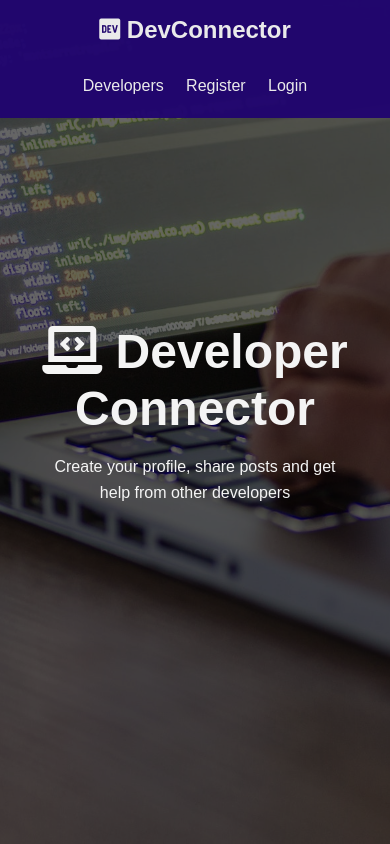
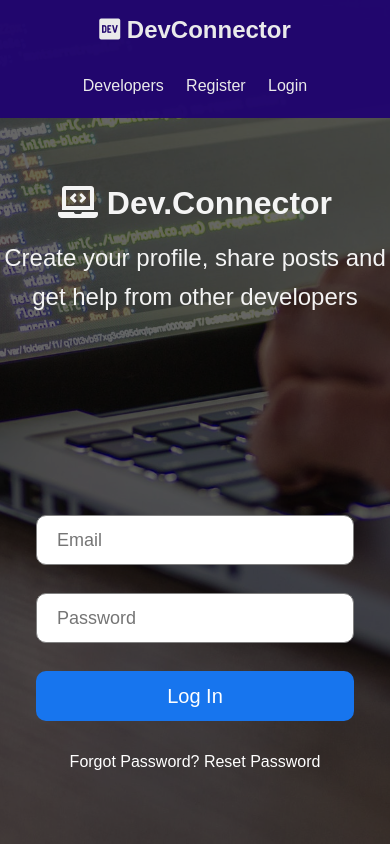
Before and after one commit to zAhmedAly/tempapp, a React (Create React App) app: page / in a window 390 px wide. Built offline with nearby package versions, Linux system fonts and the light colour scheme.

Commit message:
commit 052520201-02

```diff
--- a/src/App.css
+++ b/src/App.css
@@ -14,7 +14,7 @@
 }
 
 body {
-  font-family: 'Raleway', sans-serif;
+  font-family: "Raleway", sans-serif;
   font-size: 1rem;
   line-height: 1.6;
   background-color: var(--light-color);
@@ -84,7 +84,7 @@ ul {
 /* Landing Page */
 .main {
   position: relative;
-  background: url('./img/showcase.jpg') no-repeat center center/cover;
+  background: url("./img/showcase.jpg") no-repeat center center/cover;
   height: 100vh;
 }
 
@@ -183,4 +183,8 @@ ul {
   .header h1 {
     margin-bottom: 1rem;
   }
+
+  .main-inner {
+    width: 100%;
+  }
 }
--- a/src/components/layout/Main.jsx
+++ b/src/components/layout/Main.jsx
@@ -1,15 +1,18 @@
+import Login from "../login/Login";
+
 const Main = () => {
   return (
     <section className="main">
       <div className="dark-overlay">
         <div className="main-inner">
-          <h1 className="x-large">
+          <Login />
+          {/* <h1 className="x-large">
             {" "}
             <i class="fas fa-laptop-code"></i> Developer Connector
           </h1>
           <p className="lead">
             Create your profile, share posts and get help from other developers
-          </p>
+          </p> */}
         </div>
       </div>
     </section>
--- /dev/null
+++ b/src/components/login/Login.jsx
@@ -0,0 +1,31 @@
+import { Link } from "react-router-dom";
+import "./login.css";
+
+const Login = () => {
+  return (
+    // <div className="login">
+    <div className="loginWrapper">
+      <div className="loginLeft">
+        <h1 className="loginLogo">
+          {" "}
+          <i class="fas fa-laptop-code"></i> Dev.Connector
+        </h1>
+        <span className="loginDesc">
+          Create your profile, share posts and get help from other developers
+        </span>
+      </div>
+      <div className="loginRight">
+        <div className="loginBox">
+          <input placeholder="Email" className="loginInput" />
+          <input placeholder="Password" className="loginInput" />
+          <button className="loginButton">Log In</button>
+          <span className="loginForgot">Forgot Password? Reset Password</span>
+          {/* <button className="loginRegisterButton">Create a New Account</button> */}
+        </div>
+      </div>
+    </div>
+    // </div>
+  );
+};
+
+export default Login;
--- /dev/null
+++ b/src/components/login/login.css
@@ -0,0 +1,113 @@
+.login {
+  width: 100vw;
+  height: 100vh;
+  /* background-color: #f0f2f5; */
+  display: flex;
+  align-items: center;
+  justify-content: center;
+}
+
+.loginWrapper {
+  width: 80%;
+  height: 80%;
+  display: flex;
+}
+
+.loginLeft {
+  flex: 1;
+  display: flex;
+  flex-direction: column;
+  justify-content: center;
+  /* align-items: center; */
+  /* top: 0; */
+}
+
+.loginRight {
+  flex: 1;
+  display: flex;
+  flex-direction: column;
+  justify-content: center;
+  margin-top: 2rem;
+  padding: 1rem;
+}
+
+.loginLogo {
+  font-size: 3rem;
+  font-weight: 800;
+  /* color: #1775ee; */
+  margin-bottom: 10px;
+}
+
+.loginDesc {
+  font-size: 24px;
+}
+
+.loginBox {
+  height: 300px;
+  padding: 20px;
+  /* background-color: white; */
+  border-radius: 10px;
+  display: flex;
+  flex-direction: column;
+  justify-content: space-between;
+}
+
+.loginInput {
+  height: 50px;
+  border-radius: 10px;
+  border: 1px solid gray;
+  font-size: 18px;
+  padding-left: 20px;
+}
+
+.loginInput:focus {
+  outline: none;
+}
+
+.loginButton {
+  height: 50px;
+  border-radius: 10px;
+  border: none;
+  background-color: #1775ee;
+  color: white;
+  font-size: 20px;
+  font-weight: 500;
+  cursor: pointer;
+}
+
+.loginForgot {
+  text-align: center;
+  color: white;
+  /* color: #1775ee; */
+}
+
+.loginRegisterButton {
+  width: 60%;
+  align-self: center;
+  height: 50px;
+  border-radius: 10px;
+  border: none;
+  background-color: #42b72a;
+  color: white;
+  font-size: 20px;
+  font-weight: 500;
+  cursor: pointer;
+}
+
+/* Mobile Styles */
+@media (max-width: 767px) {
+  .loginWrapper {
+    margin-top: 3rem;
+    flex-direction: column;
+    width: 100%;
+    height: 100%;
+  }
+  .loginLeft .loginRight {
+    font-size: 24px;
+  }
+
+  .loginLogo {
+    margin-top: 2rem;
+    font-size: 2rem;
+  }
+}
```
Also changed, not shown: src/components/layout/Login.jsx (deleted, +0 -11 lines).
